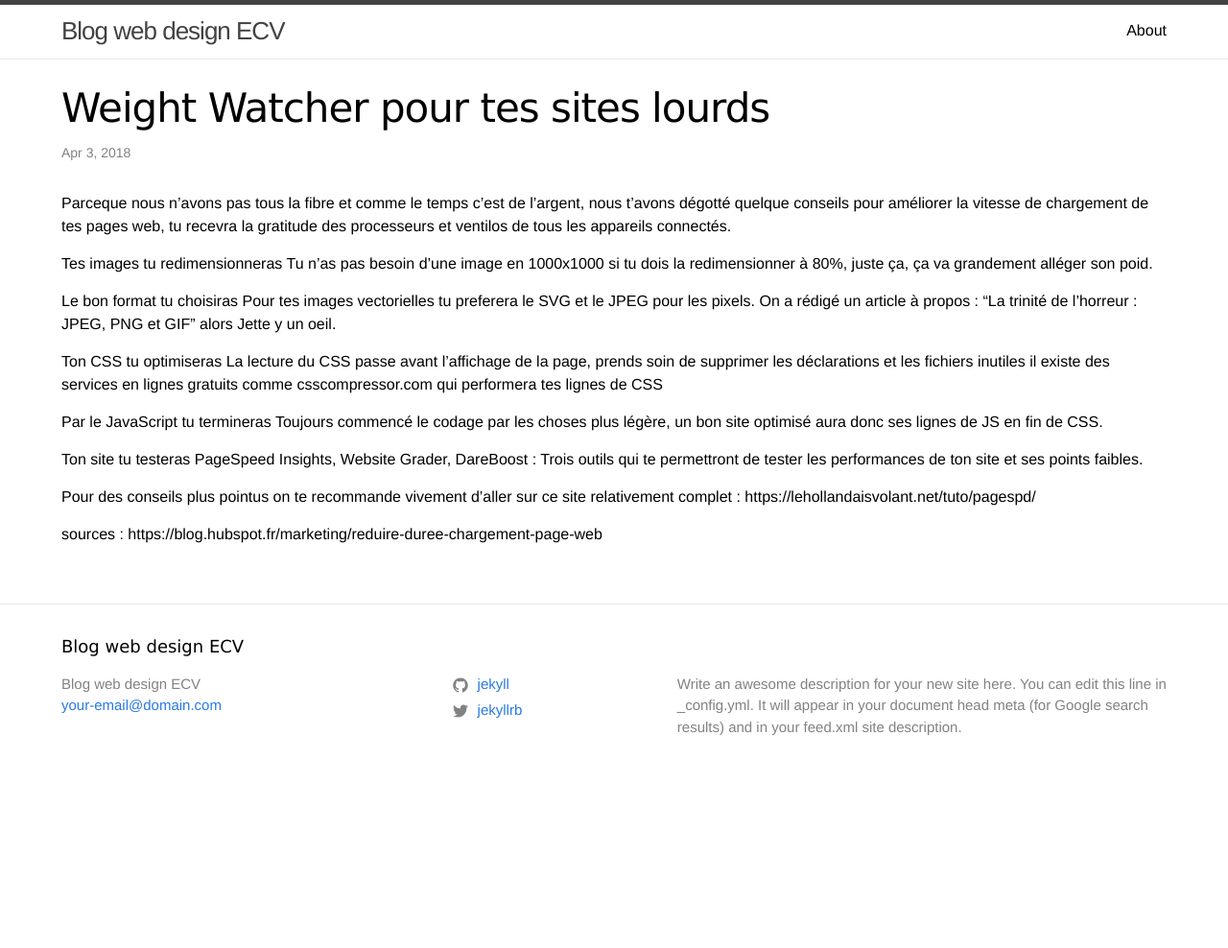
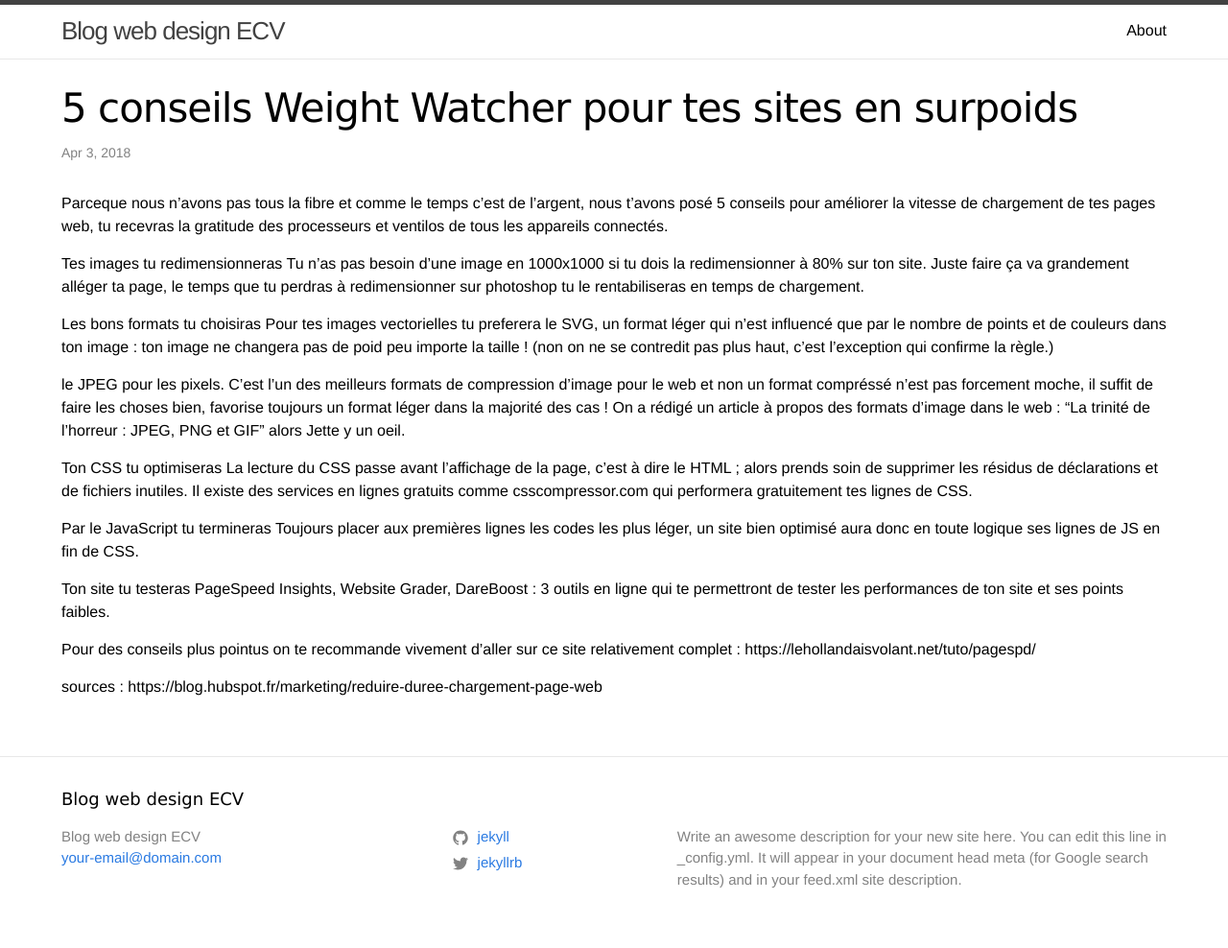
Before and after one commit to ecvwebdesign/ecv-webdesign-blog, a Jekyll site: the page built from _posts/2018-04-03-Weight-Watcher-pour-tes-sites.markdown, in a window 1280 px wide. Shown: the whole page at 96% size. Built offline with Jekyll 4.4.1, drawn with Linux system fonts in a browser that asks for light colours; before the commit the page ends 900 px from its top, so only the background shows below that.

Commit message:
3 new post

```diff
--- a/_posts/2018-04-03-Weight-Watcher-pour-tes-sites.markdown
+++ b/_posts/2018-04-03-Weight-Watcher-pour-tes-sites.markdown
@@ -1,36 +1,35 @@
 ---
 layout: post
-title:  "Weight Watcher pour tes sites lourds"
+title:  "5 conseils Weight Watcher pour tes sites en surpoids"
 date:   2018-04-03 21:07:00 +0100
-intro: Enfin des recettes pour alléger vos pages webs
+intro: Il est temps de se mettre au régime.
 categories: UX UI Outils
 ---
 
-Parceque nous n'avons pas tous la fibre et comme le temps c'est de l'argent, nous t'avons dégotté quelque conseils pour améliorer la vitesse de chargement de tes pages web, tu recevra la gratitude des processeurs et ventilos de tous les appareils connectés.
-
+Parceque nous n'avons pas tous la fibre et comme le temps c'est de l'argent, nous t'avons posé 5 conseils pour améliorer la vitesse de chargement de tes pages web, tu recevras la gratitude des processeurs et ventilos de tous les appareils connectés.
 
 
 Tes images tu redimensionneras
-  Tu n'as pas besoin d'une image en 1000x1000 si tu dois la redimensionner à 80%, juste ça, ça va grandement alléger son poid.
+  Tu n'as pas besoin d'une image en 1000x1000 si tu dois la redimensionner à 80% sur ton site. Juste faire ça va grandement alléger ta page, le temps que tu perdras à redimensionner sur photoshop tu le rentabiliseras en temps de chargement.
 
 
-Le bon format tu choisiras
-  Pour tes images vectorielles tu preferera le SVG et le JPEG pour les pixels.
-  On a rédigé un article à propos : "La trinité de l'horreur : JPEG, PNG et GIF" alors Jette y un oeil.
+Les bons formats tu choisiras
+  Pour tes images vectorielles tu preferera le SVG, un format léger qui n'est influencé que par le nombre de points et de couleurs dans ton image : ton image ne changera pas de poid peu importe la taille ! (non on ne se contredit pas plus haut, c'est l'exception qui confirme la règle.)
+
+  le JPEG pour les pixels. C'est l'un des meilleurs formats de compression d'image pour le web et non un format compréssé n'est pas forcement moche, il suffit de faire les choses bien, favorise toujours un format léger dans la majorité des cas !
+  On a rédigé un article à propos des formats d'image dans le web : "La trinité de l'horreur : JPEG, PNG et GIF" alors Jette y un oeil.
 
 
 Ton CSS tu optimiseras
-  La lecture du CSS passe avant l'affichage de la page, prends soin de supprimer les déclarations et les fichiers inutiles
-  il existe des services en lignes gratuits comme csscompressor.com qui performera tes lignes de CSS
+  La lecture du CSS passe avant l'affichage de la page, c'est à dire le HTML ; alors prends soin de supprimer les résidus de déclarations et de fichiers inutiles.
+  Il existe des services en lignes gratuits comme csscompressor.com qui performera gratuitement tes lignes de CSS.
 
 
 Par le JavaScript tu termineras
-  Toujours commencé le codage par les choses plus légère, un bon site optimisé aura donc ses lignes de JS en fin de CSS.
-
+  Toujours placer aux premières lignes les codes les plus léger, un site bien optimisé aura donc en toute logique ses lignes de JS en fin de CSS.
 
 Ton site tu testeras
-  PageSpeed Insights, Website Grader, DareBoost : Trois outils qui te permettront de tester les performances de ton site et ses points faibles.
-
+  PageSpeed Insights, Website Grader, DareBoost : 3 outils en ligne qui te permettront de tester les performances de ton site et ses points faibles.
 
 
 Pour des conseils plus pointus on te recommande vivement d'aller sur ce site relativement complet : https://lehollandaisvolant.net/tuto/pagespd/
--- a/_posts/2018-04-03-comment-rendre-accessible-son-site-pour-tous.markdown
+++ b/_posts/2018-04-03-comment-rendre-accessible-son-site-pour-tous.markdown
@@ -6,8 +6,8 @@ intro: Parcequ'on ne pense pas toujours aux personnes handicapées
 categories: UX UI Outils
 ---
 
-C'est bien beau de faire un site stylé mais ne t'arrive-t-il pas d'oublier qu'il existe une minorité de personnes qui possèdent des handicaps ? eh oui, on parle des vieux, des aveugles, sourds et d'autres. Pourtant cette minorité de personnes représente 15 à 20% du public du web, ce n'est pas rien ! Mais comment s'y prendre ?
-On a retrouvé un guide qui t'offrira plein de conseils et quelques outils utiles pour gérer toutes ces problématiques.
+C'est bien beau de faire un site stylé mais ne t'arrive-t-il pas d'oublier qu'il existe une minorité de personnes qui possèdent des handicaps ? eh oui, on parle des vieux, des aveugles, sourds et d'autres. Cette minorité de personnes représente pourtant 15 à 20% du public du web, ce n'est pas rien ! Alors comment s'y prendre ?
+On a retrouvé un guide qui t'offrira plein de conseils et outils utiles pour gérer toutes ces problématiques.
 
 En plus d'apporter un peu de bienveillance sur la toile tu élargiras l'audience de ton site.
 En améliorant l'accessibilité tu amélioreras naturellement l'interface de ton site.
```
Also changed, not shown: _posts/2018-04-03-JavaScript-en-resume.markdown (+4 -4 lines).
